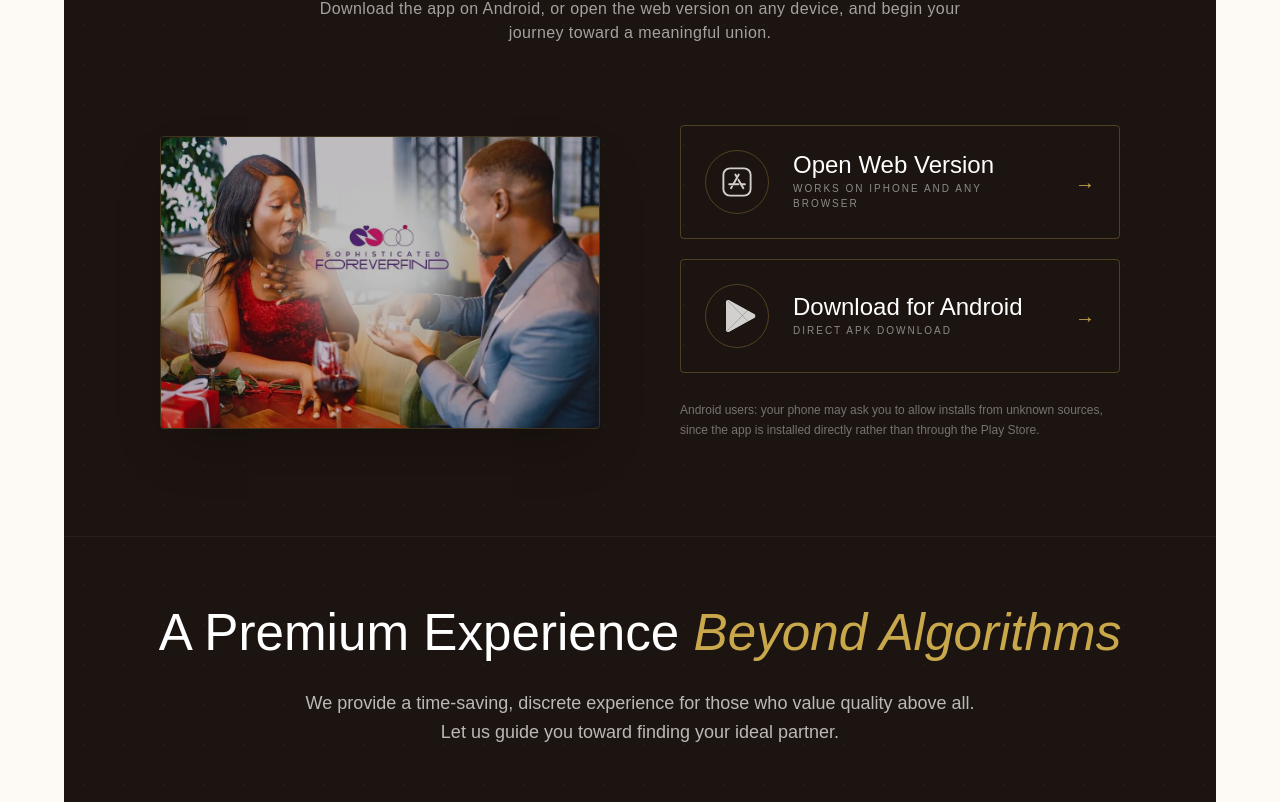
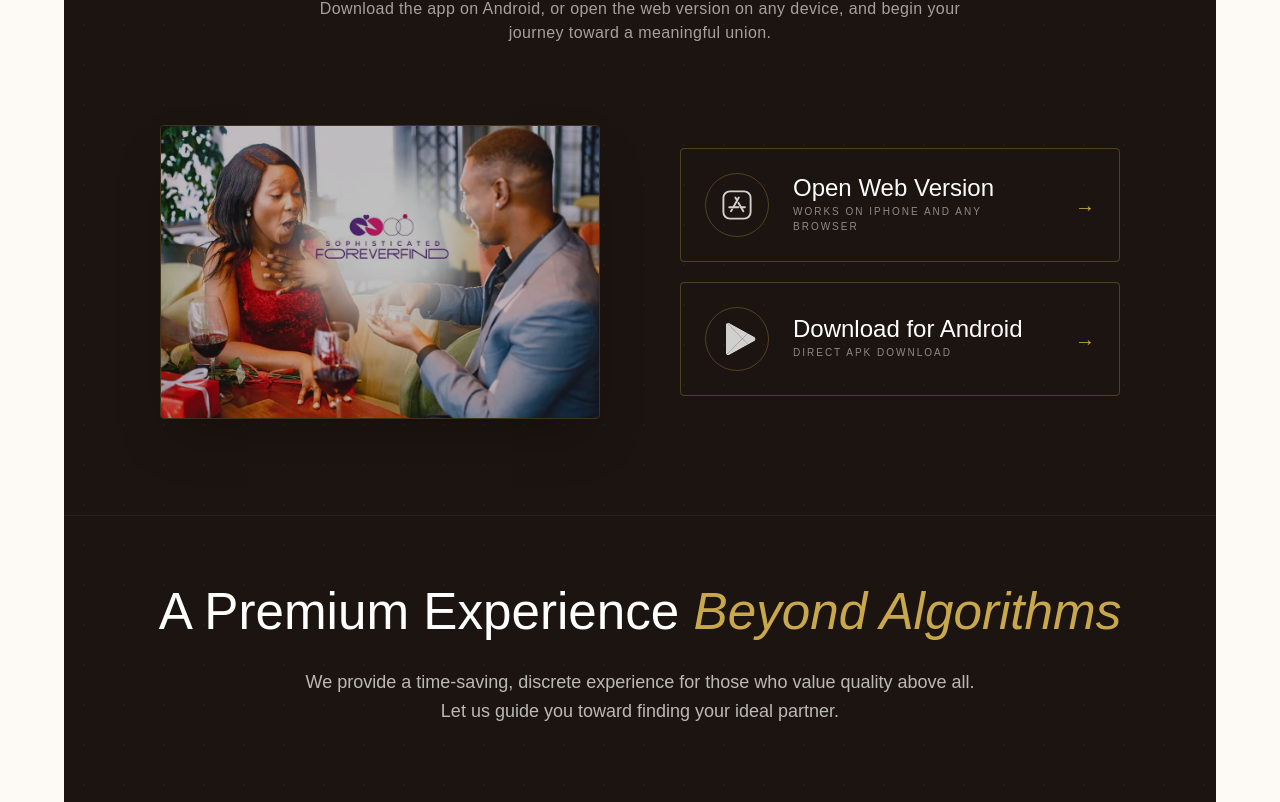
Before and after one commit to bardsai/foreverfind-web, a React (Vite) app: page /app in a window 1280 px wide. Shown: the part 1420-2222 px from the top of the page. Built offline with nearby package versions, Linux system fonts and the light colour scheme; a web font is replaced by a local one.

Commit message:
Remove Android install warning message
Comment out warning message for Android users.

```diff
--- a/src/components/AppShowcase.tsx
+++ b/src/components/AppShowcase.tsx
@@ -245,9 +245,9 @@ export default function AppShowcase() {
                   </a>
                 ))}
 
-                <p className="text-white/40 text-xs font-light leading-relaxed pt-2">
+                {/* <p className="text-white/40 text-xs font-light leading-relaxed pt-2">
                   Android users: your phone may ask you to allow installs from unknown sources, since the app is installed directly rather than through the Play Store.
-                </p>
+                </p> */}
               </motion.div>
             </div>
           </div>
```
